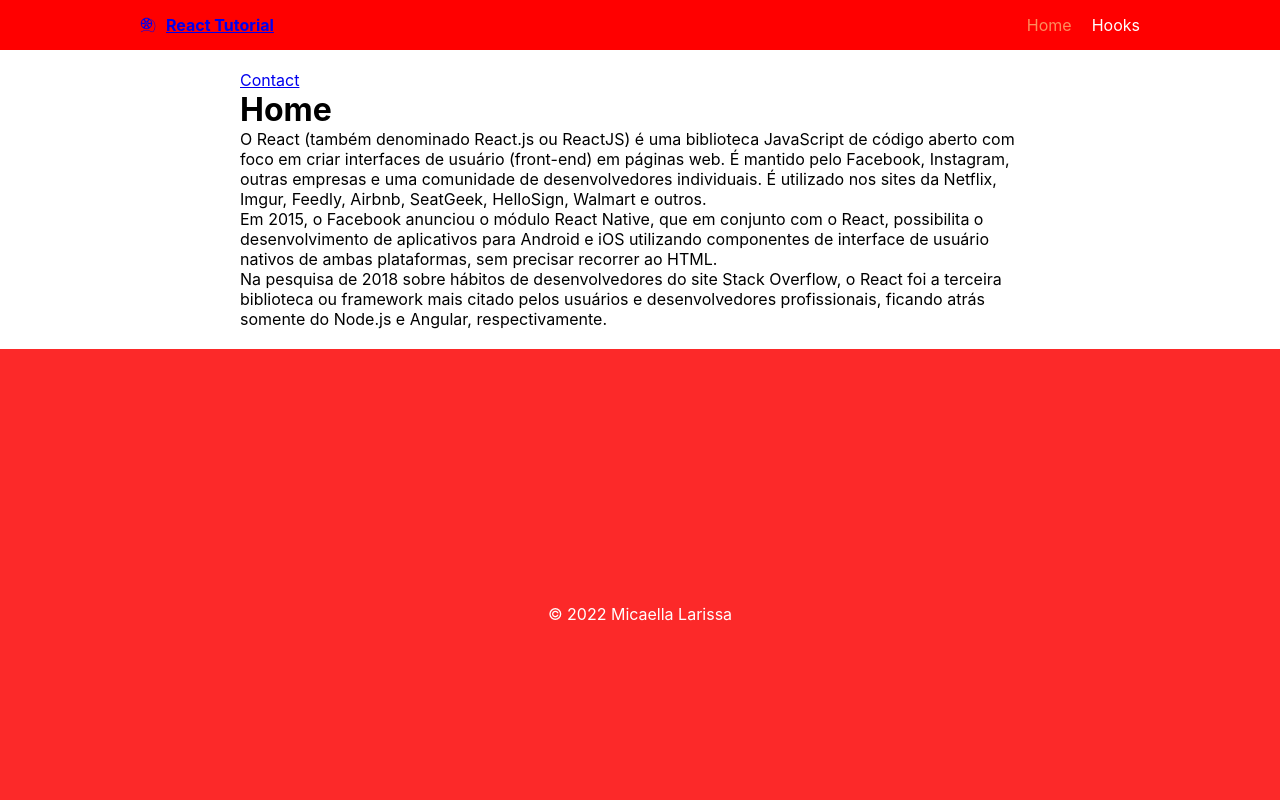
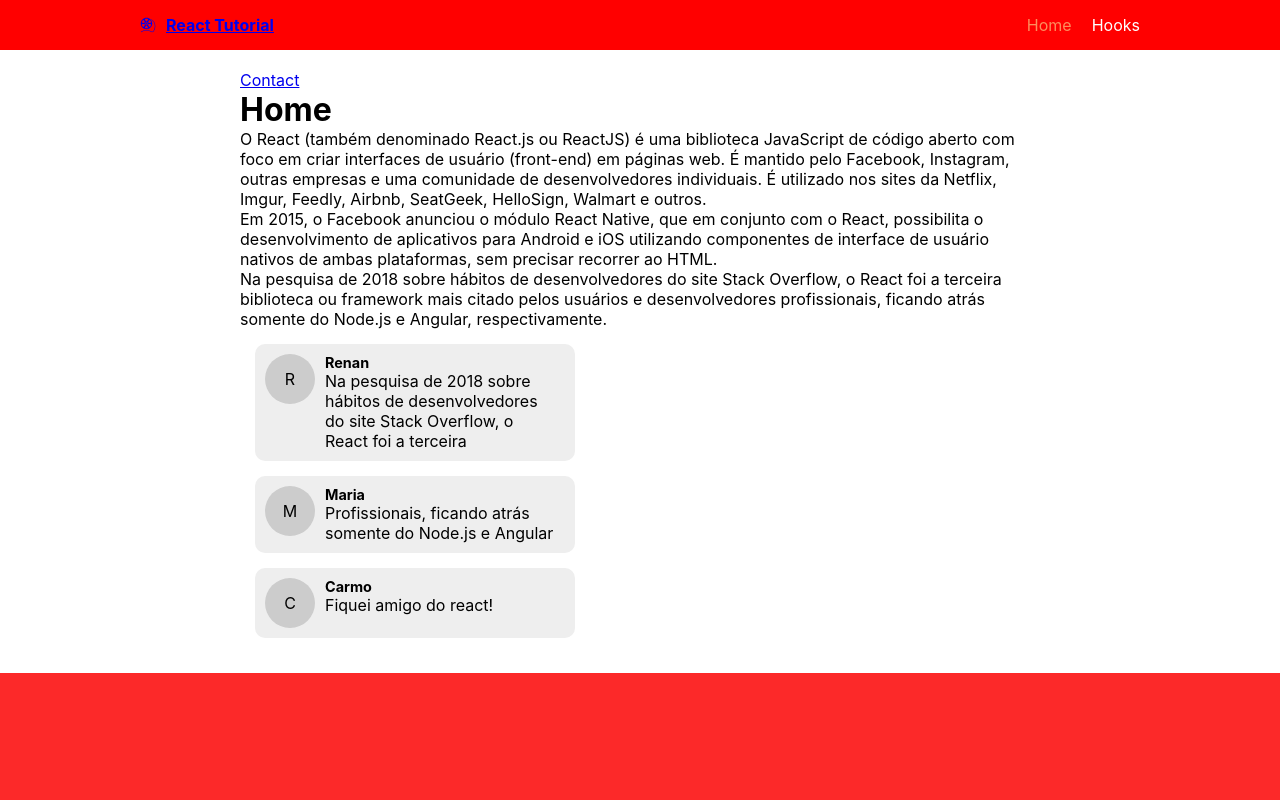
Before and after one commit to MicaLari/react-frontend-pj3, a React (Create React App) app: page / in a window 1280 px wide. Shown: the top 800 px of the page. Built offline with nearby package versions, Linux system fonts and the light colour scheme.

Commit message:
Import se footer e card

```diff
--- a/src/pages/Home.js
+++ b/src/pages/Home.js
@@ -1,8 +1,9 @@
 import {Link} from 'react-router-dom'
+import Footer from "../components/Footer"
 import Header from "../components/Header"
-import Footer from "../components/Footer"
 import "./Home.css"
 import MainContainer from '../components/MainContainer'
+import CardComment from '../components/CardComment'
 
 const Home = () => {
   return (
@@ -18,9 +19,21 @@
 
           <p>Em 2015, o Facebook anunciou o módulo React Native, que em conjunto com o React, possibilita o desenvolvimento de aplicativos para Android e iOS utilizando componentes de interface de usuário nativos de ambas plataformas, sem precisar recorrer ao HTML.</p>
 
-          <p>Na pesquisa de 2018 sobre hábitos de desenvolvedores do site Stack Overflow, o React foi a terceira biblioteca ou framework mais citado pelos usuários e desenvolvedores profissionais, ficando atrás somente do Node.js e Angular, respectivamente.</p>
+          <p>
+            Na pesquisa de 2018 sobre hábitos de desenvolvedores do site Stack Overflow, o React foi a terceira biblioteca ou framework mais citado pelos usuários e desenvolvedores profissionais, ficando atrás somente do Node.js e Angular, respectivamente.
+          </p>
 
+        <CardComment initial='R' name='Renan'>
+          Na pesquisa de 2018 sobre hábitos de desenvolvedores do site Stack Overflow, o React foi a terceira
+        </CardComment>
 
+        <CardComment initial='M' name='Maria'>
+          Profissionais, ficando atrás somente do Node.js e Angular
+        </CardComment>
+
+        <CardComment initial='C' name='Carmo'>
+          Fiquei amigo do react!
+        </CardComment>
 
 
       </MainContainer>
```
